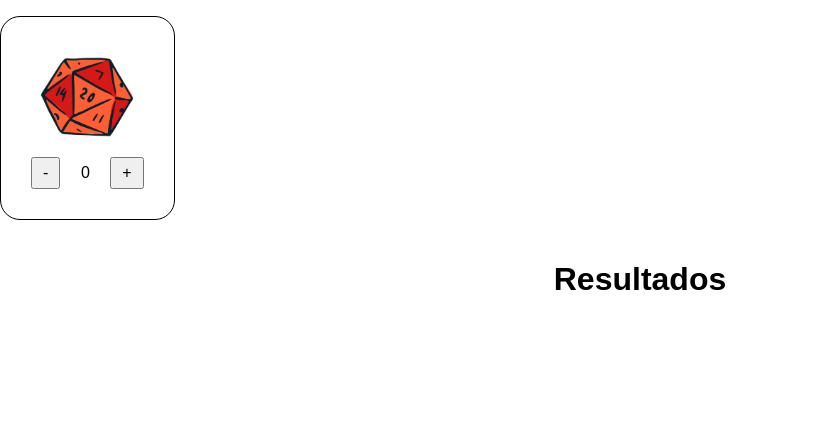
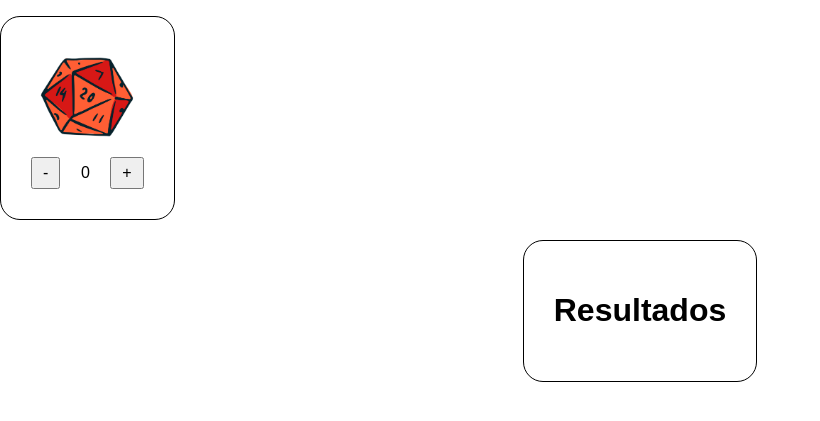
Before and after one commit to Beckermanns/dados_trucados, a Flask app: page / in a window 1280 px wide. Shown: the part 308-729 px from the top of the page, without its empty margins (0-820 px from the left). Run offline with Flask 3, Linux system fonts and the light colour scheme; some web fonts are replaced.

```diff
--- a/app/run.py
+++ b/app/run.py
@@ -6,3 +6,5 @@ app = Flask(__name__)
 @app.route("/")
 def index():
     return render_template('index.html')
+
+app.run(debug=True)
--- a/app/static/css/style.css
+++ b/app/static/css/style.css
@@ -74,3 +74,9 @@ body {
     height: 100px;
     /* Alto fijo de 200 píxeles */
 }
+
+.resultados {
+    border: 1px solid #000000;
+    border-radius: 20px;
+    padding: 30px;
+}
--- a/app/templates/index.html
+++ b/app/templates/index.html
@@ -71,7 +71,8 @@
                 </div>
             </div>
         </div>
-        <h1>Resultados</h1>
-
+        <div class="resultados">
+            <h1>Resultados</h1>
+        </div>
     </body>
 </html>
```
